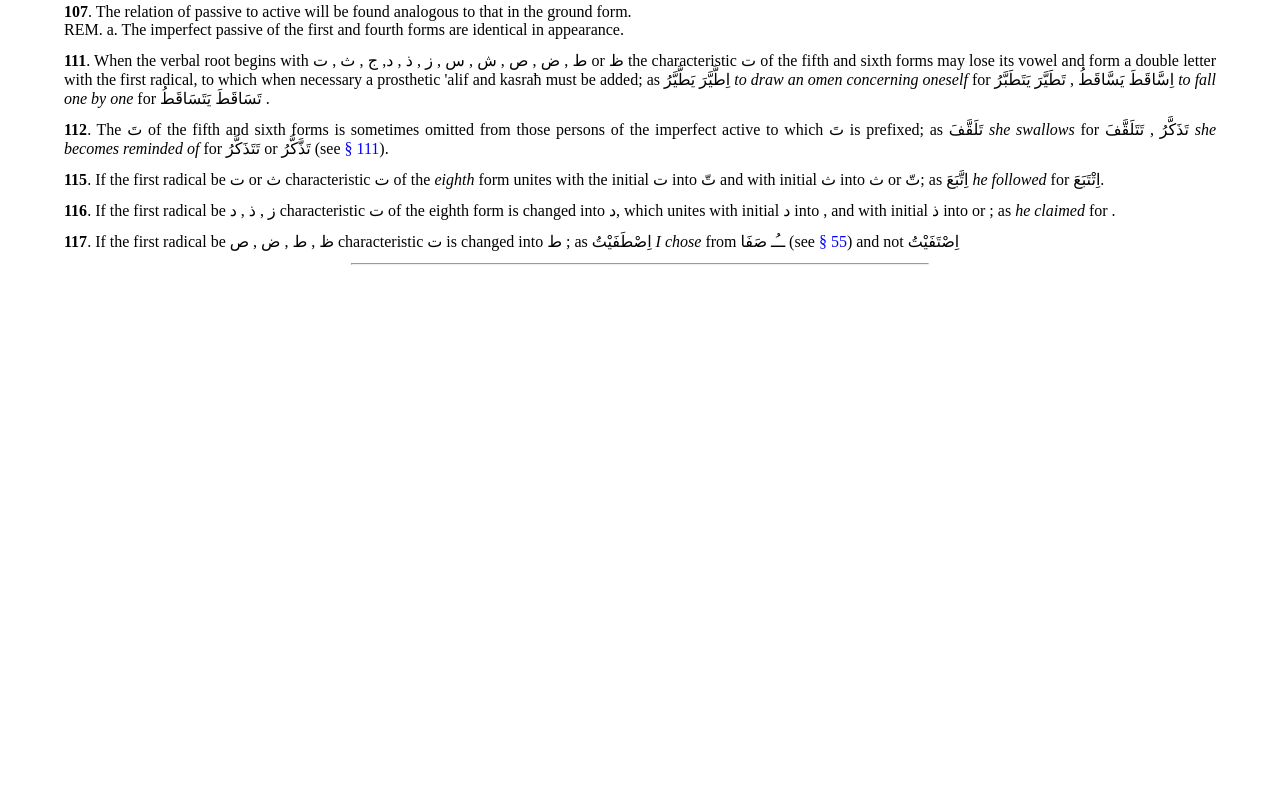
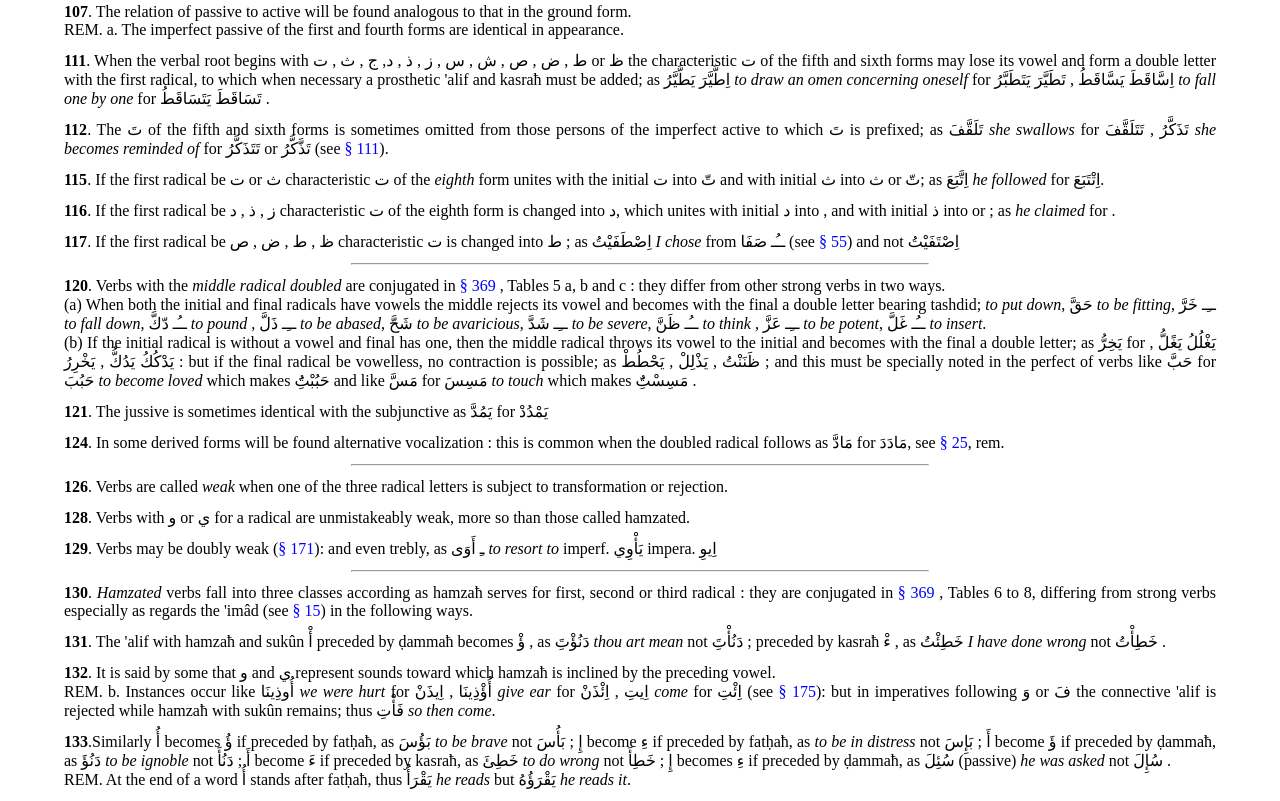
Before and after one commit to alpheios-project/grammar-thornton, a plain HTML site: page etymology.htm in a window 1280 px wide. Shown: the part 4568-5369 px from the top of the page. Before the commit the page ends 4841 px from the top, so only its background shows below. Drawn offline with Linux system fonts and the light colour scheme.

Commit message:
Update etymology.htm

```diff
--- a/etymology.htm
+++ b/etymology.htm
@@ -598,6 +598,71 @@ omitted from those persons of the imperfect active to which
 
 <hr width="50%">
 
+<p><a id="sect120"><strong>120</strong></a>. Verbs with the <em>middle radical doubled</em> are conjugated
+	in  <a href="#sect369">§ 369 </a>, Tables 5 a, b and c : they differ from other strong verbs
+in two ways.<br>
+(a) When both the initial and final radicals have vowels
+the middle rejects its vowel and becomes with the final a double letter bearing tashdid;
+	<em>to put down</em>,  حَقَّ  <em>to be fitting</em>, ــِـ خَرَّ   <em>to fall down</em>, ــُـ دّكَّ  <em>to
+	pound </em>, ــِـ ذَلَّ  <em>to be abased</em>,  شَحَّ  <em>to be avaricious</em>,  ــِـ شَدَّ <em>to be
+	severe</em>,  ــُـ ظَنَّ  <em>to think </em>, ــِـ عَزَّ  <em>to be potent</em>, ــُـ غَلَّ  <em>to insert</em>.<br>
+(b) If the initial radical is without a vowel and final has
+one, then the middle radical throws its vowel to the initial and
+becomes with the final a double letter; as
+     يَخِرُّ
+for  يَغْلُلُ  يَغًلُّ  , يَدْكُكُ   يَدُكُّ          ,  يَخْرِرُ : but if the final radical be vowelless,
+no contraction is possible; as  ظَنَنْتُ , يَذْلِلْ , يَحْطُطْ ; and this
+must be specially noted in the perfect of verbs like  حَبَّ for
+	حَبُبَ  <em>to become loved</em> which makes  حَبُبْتَُِ  and like  مَسَّ for
+	مَسِسَ  <em>to touch</em> which makes مَسِسْتٌَِ .</p>
+
+<p><a id="sect121"><strong>121</strong></a>. The jussive is sometimes identical with the subjunctive
+	as  يَمُدَّ for يَمْدُدْ </p>
+
+<p><a id="sect124"><strong>124</strong></a>. In some derived forms will be found alternative
+vocalization : this is common when the doubled radical follows
+	 as
+	مَادَّ    for
+	مَادَدَ,  see <a href="orthography.htm#sect25"> § 25</a>, rem. </p>
+
+<hr width="50%">
+
+<p><a id="sect126"><strong>126</strong></a>. Verbs are called <em>weak</em> when one of the three radical
+	letters is subject to transformation or rejection.</p>
+
+<p><a id="sect128"><strong>128</strong></a>. Verbs with   و  or  ي  for a radical are unmistakeably
+	weak, more so than those called hamzated.</p>
+
+<p><a id="sect129"><strong>129</strong></a>. Verbs may be doubly weak (<a href="#sect171">§ 171</a>): and even trebly, as
+	ـِ أَوَى  <em>to resort to</em>   imperf.  يَأْوِي   impera. اِيوِ </p>
+
+<hr width="50%">
+
+<p><a id="sect130"><strong>130</strong></a>. <em>Hamzated</em> verbs fall into three classes according as
+hamzaħ serves for first, second or third radical : they are conjugated
+in <a href="#sect369">§ 369 </a>, Tables 6 to 8, differing from strong verbs
+	especially as regards the 'imâd (see <a href="orthography.htm#sect15">§ 15</a>) in the following ways.</p>
+
+<p><a id="sect131"><strong>131</strong></a>. The 'alif with hamzaħ and sukûn  أْ  preceded by ḍammaħ
+	becomes  ؤْ , as دَنُؤْتَِ    <em>thou art mean</em> not  دَنُأْتَِ ; preceded by kasraħ
+	ءْ , as  خَطِئْتُ  <em>  I have done wrong</em> not خَطِأْتُ .</p>
+
+<p><a id="sect132"><strong>132</strong></a>. It is said by some that   و  and ي   represent sounds
+toward which hamzaħ is inclined by the preceding vowel.<br>
+	REM. b. Instances occur like  أُوذِينَا  <em>we were hurt</em> for أُؤْذِينَا ,
+	اِيذَنْ  <em> give ear</em> for  اِيتِ , اِئْذَنْ  <em>come</em> for  اِئْتِ  (see <a href="#sect175">§ 175</a>): but
+in imperatives following      وَ  or  فَ  the connective 'alif is rejected
+	while hamzaħ with sukûn remains; thus  فَأْتِ  <em>so then come</em>. </p>
+
+<p><a id="sect133"><strong>133</strong></a>.Similarly  أُ  becomes  ؤُ  if preceded by fatḥaħ, as  بَؤُسَ <em>to
+	be brave</em> not  إِ  ;  بَأُسَ become ءِ  if preceded by fatḥaħ, as
+	<em>to be in distress</em> not  أَ  ; بَإِسَ become ؤَ  if preceded by ḍammaħ, as
+	دَنُؤَ  <em>to be ignoble</em> not  أَ ; دَنُأَ become ءَ  if preceded by kasraħ, as
+	خَطِئَ  <em>to do wrong</em> not   إِ ; خَطِأَ becomes  ءِ if preceded by ḍammaħ,
+	as  سُئِلَ  (passive) <em>he was asked</em> not سُإِلَ .<br>
+REM. At the end of a word  أُ  stands after fatḥaħ, thus يَقْرَأُ
+	<em>he reads</em> but  يَقْرَؤُهُ  <em>he reads it</em>.</p>
+
 
 
 
```
